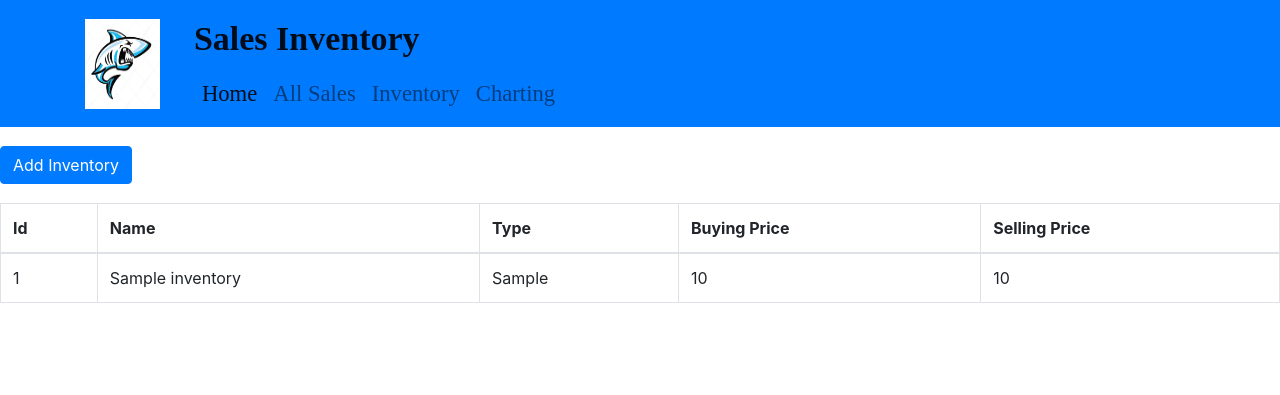
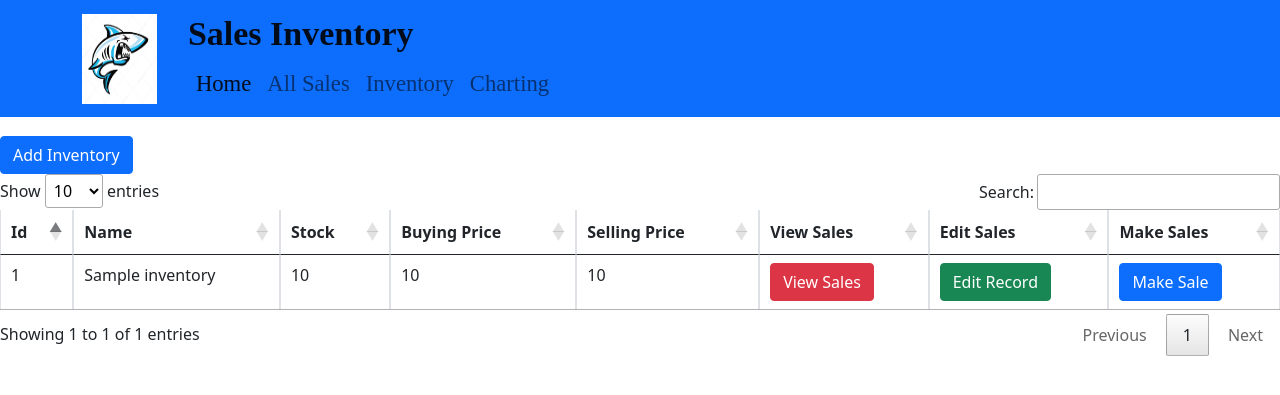
Before and after one commit to Mwangikimathi/SalesSystem, a Flask app: page / in a window 1280 px wide. Shown: the top 395 px of the page. Run offline with Flask 2, Linux system fonts and the light colour scheme; tables that the repository leaves empty hold one stand-in row (values such as "Sample post"); parts of the project's set-up code (start-up, migrations or seed data) failed here and were passed over; some libraries are stand-ins or nearby versions.

Commit message:
changes made

```diff
--- a/app.py
+++ b/app.py
@@ -1,6 +1,6 @@
 from flask import Flask,render_template,request,url_for,redirect
 from flask_sqlalchemy import SQLAlchemy
-
+from datetime import datetime
 
 app = Flask(__name__)
 app.config['SQLALCHEMY_DATABASE_URI'] = 'postgresql://postgres:nelsonkimathi123@localhost:5432/sales_database'
@@ -13,33 +13,90 @@ def create_tables():
 
 class Item(db.Model):
     __tablename__ = 'inventories'
-    id = db.Column(db.Integer, primary_key=True)
+    id = db.Column(db.Integer, primary_key=True, autoincrement=True)
     name = db.Column(db.String(80), unique=True, nullable=False)
-    type = db.Column(db.String(80), unique=True, nullable=False)
-    buying_price = db.Column(db.Integer, unique=True, nullable=False)
-    selling_price = db.Column(db.Integer, unique=True, nullable=False)
+    stock = db.Column(db.Integer, unique=True, nullable=False)
+    buying_price = db.Column(db.Integer, unique=False, nullable=False)
+    selling_price = db.Column(db.Integer, unique=False, nullable=False)
 
+class Sale(db.Model):
+    __tablename__ = 'sales'
+    id = db.Column(db.Integer, primary_key = True, autoincrement=True)
+    quantity = db.Column(db.Integer, primary_key=True)
+    created_at =  db.Column(db.DateTime, nullable=False,default=datetime.utcnow)
+    inv_id = db.Column(db.Integer, db.ForeignKey('inventories.id'),nullable=False)
+    inventories = db.relationship('Item',backref=db.backref('sales', lazy=True))
 
 
 @app.route('/', methods = ['GET','POST'])
 def add_details():
     if request.method == 'POST':
        name = request.form['name']
-       type = request.form['type']
+       stock = request.form['stock']
        buying_price = request.form['buying_price']
        selling_price = request.form['selling_price']
 
-
-       print(name ,type ,buying_price ,selling_price)
-       inventories = Item(name = name, type = type, buying_price = buying_price, selling_price = selling_price)
+       print(name ,stock, buying_price ,selling_price)
+       inventories = Item(name = name, stock = stock, buying_price = buying_price, selling_price = selling_price)
        print('Record successfully added')
        db.session.add(inventories)
        db.session.commit()
        return redirect(url_for('add_details'))
     else:
         goods = Item.query.all()
-        return render_template('items.html',goods = goods)
+        return render_template('items.html', goods = goods)
 
+@app.route('/sale/<int:inv_id>', methods = ['GET','POST'])
+def make_sales(inv_id):
+    if request.method == 'POST':
+       quantity = request.form['quantity']
+       inv_id = request.form['inv_id']
+
+       n = Item.query.filter_by(id = inv_id).first()
+       n.stock = int(n.stock) - int(quantity)
+       if int(n.stock) - int(quantity) <= 0:
+           print("Quantity entered is more than stock")
+           return redirect(url_for('add_details'))
+
+       db.session.add(n)
+       db.session.commit()
+
+       print(quantity ,inv_id)
+       sale = Sale(quantity = quantity, inv_id = inv_id)
+       db.session.add(sale)
+       db.session.commit()
+       return redirect(url_for('add_details'))
+    else:
+        return render_template('items.html')
+
+@app.route('/edit/<int:y>', methods = ['GET','POST'])
+def edititem(y):
+    if request.method == 'GET':
+        editem = Item.query.filter_by(id = y).first()
+        print(editem)
+
+        return render_template('edititem.html', form = editem)
+    else:
+       editem = Item.query.filter_by(id = y).first()
+       editem.name = request.form['name']
+       editem.stock = request.form['stock']
+       editem.buying_price = request.form['buying_price']
+       editem.selling_price = request.form['selling_price']
+
+       db.session.add(editem)
+       db.session.commit()
+       print("Record successfully edited")
+       return redirect(url_for('add_details'))
+
+
+
+
+@app.route('/viewsales/<int:x>', methods = ['GET'])
+def viewsales(x):
+    if request.method == 'GET':
+        item_sale = Sale.query.filter_by(inv_id = x).all()
+        print(item_sale)
+        return render_template('viewsales.html', posts = item_sale)
 
 
 if __name__=="__main__":
--- a/templates/items.html
+++ b/templates/items.html
@@ -1,13 +1,14 @@
 <!DOCTYPE html>
 <html lang="en">
-<head>
+<head>{% block head %} {% endblock %}
     <meta charset="UTF-8">
     <meta http-equiv="X-UA-Compatible" content="IE=edge">
     <meta name="viewport" content="width=device-width, initial-scale=1.0">
-    <link rel="stylesheet" href="https://maxcdn.bootstrapcdn.com/bootstrap/4.0.0/css/bootstrap.min.css"
-    integrity="sha384-Gn5384xqQ1aoWXA+058RXPxPg6fy4IWvTNh0E263XmFcJlSAwiGgFAW/dAiS6JXm" crossorigin="anonymous">
+    <link rel="stylesheet" href="https://cdn.datatables.net/1.10.24/css/jquery.dataTables.min.css">
+    <link href="https://cdn.jsdelivr.net/npm/bootstrap@5.0.0-beta2/dist/css/bootstrap.min.css" rel="stylesheet"
+    integrity="sha384-BmbxuPwQa2lc/FVzBcNJ7UAyJxM6wuqIj61tLrc4wSX0szH/Ev+nYRRuWlolflfl" crossorigin="anonymous">
 
-    <title>Inventory</title>
+    <title>{% block title %} {% endblock %} Inventory</title>
 </head>
 <body>
 
@@ -42,6 +43,7 @@
     </div>
    </div>
   </nav>
+
     <!-- Button trigger modal -->
 <button type="button" class="btn btn-primary" data-toggle="modal" data-target="#exampleModal" style="margin-top: 0.5cm;">
     Add Inventory
@@ -53,8 +55,7 @@
       <div class="modal-content">
         <div class="modal-header">
           <h5 class="modal-title" id="exampleModalLabel">Add Inventory</h5>
-          <button type="button" class="close" data-dismiss="modal" aria-label="Close">
-            <span aria-hidden="false"></span>
+          <button type="button" class="btn-close" data-dismiss="modal" aria-label="Close">
           </button>
         </div>
         <div class="modal-body">
@@ -62,23 +63,23 @@
             <form action="/"  method="POST">
                 <div class="form-group">
                   <label for="exampleInputName">Name</label>
-                  <input type="text" class="form-control" name="name" id="text" aria-describedby="text" placeholder="Enter Inventory Name">
+                  <input type="text" class="form-control" name="name" id="text" aria-describedby="text" placeholder="Enter Inventory Name" required>
                 </div>
 
-                <label for="exampleInputType">Type</label>
-                <select class="form-control" name="type">
-                    <option>Product</option>
-                    <option>Service</option>
-                    </select>
+                <div class="form-group">
+                    <label for="exampleInputPrice">Stock</label>
+                    <input type="number" class="form-control" name="stock" aria-describedby="number" placeholder="Enter Available Stock" required>
+                  </div>
+
 
                 <div class="form-group">
                     <label for="exampleInputPrice">Buying Price</label>
-                    <input type="price" class="form-control"  name="buying_price" id="price" aria-describedby="price" placeholder="Enter Buying Price">
+                    <input type="price" class="form-control"  name="buying_price" aria-describedby="price" placeholder="Enter Buying Price" required>
                   </div>
 
                 <div class="form-group">
                 <label for="exampleInputPrice">Selling Price</label>
-                <input type="price" class="form-control" name="selling_price" id="price" aria-describedby="price" placeholder="Enter Selling Price">
+                <input type="price" class="form-control" name="selling_price"  aria-describedby="price" placeholder="Enter Selling Price" required>
                 </div>
 
 
@@ -93,14 +94,17 @@
   </div>
 
 
-  <table class="table table-bordered" style="margin-top: 0.5cm;">
+  <table class="table table-bordered" id="myTable" style="margin-top: 0.5cm;">
     <thead>
       <tr>
         <th scope="col">Id</th>
         <th scope="col">Name</th>
-        <th scope="col">Type</th>
+        <th scope="col">Stock</th>
         <th scope="col">Buying Price</th>
         <th scope="col">Selling Price</th>
+        <th scope="col">View Sales</th>
+        <th scope="col">Edit Sales</th>
+        <th scope="col">Make Sales</th>
       </tr>
     </thead>
     {% for good in goods %}
@@ -112,7 +116,7 @@
           {{good.name}}
         </td>
         <td>
-          {{good.type}}
+          {{good.stock}}
         </td>
         <td>
           {{good.buying_price}}
@@ -120,12 +124,55 @@
         <td>
           {{good.selling_price}}
         </td>
-      </tr>
+        <td>
+          <a href="/viewsales/{{good.id}}" type="button" class="btn btn-danger" data-bs-toggle="" data-target="">View Sales</a>
+        </td>
+        <td>
+          <a href="/edit/{{good.id}}" type="button" class="btn btn-success" data-bs-toggle="" data-bs-target="">
+            Edit Record
+        </a>
+         </td>
+          <td>
+            <button type="button" class="btn btn-primary" data-toggle="modal" data-target="#exampleModal{{good.id}}">
+              Make Sale
+            </button>
+          <div class="modal fade" id="exampleModal{{good.id}}" tabindex="-1" role="dialog" aria-labelledby="exampleModalLabel" aria-hidden="true">
+            <div class="modal-dialog" role="document">
+              <div class="modal-content">
+                <div class="modal-header">
+                  <h5 class="modal-title" id="exampleModalLabel">Make Sale</h5>
+                  <button type="button" class="btn-close" data-dismiss="modal" aria-label="Close">
+                    <span aria-hidden="false"></span>
+                  </button>
+                </div>
+                <div class="modal-body">
+
+                  <form action="/sale/{{good.id}}"  method="POST">
+                    <input type="hidden" name="inv_id" value="{{good.id}}" >
+                      <div class="form-group">
+                        <label for="exampleInputName">Quantity</label>
+                        <input type="text" class="form-control" name="quantity" id="text" aria-describedby="text" placeholder="Enter Quantity" required>
+                      </div>
+                      <div class="modal-footer">
+                      <button class="btn btn-outline-success" name="submit" type="submit">Submit</button>
+                      </div>
+                  </form>
+                </div>
+              </div>
+            </div>
+          </div>
+          </td>
+          </tr>
+
       {% endfor %}
   </table>
-  <script src="https://code.jquery.com/jquery-3.2.1.slim.min.js" integrity="sha384-KJ3o2DKtIkvYIK3UENzmM7KCkRr/rE9/Qpg6aAZGJwFDMVNA/GpGFF93hXpG5KkN" crossorigin="anonymous"></script>
-  <script src="https://cdnjs.cloudflare.com/ajax/libs/popper.js/1.12.9/umd/popper.min.js" integrity="sha384-ApNbgh9B+Y1QKtv3Rn7W3mgPxhU9K/ScQsAP7hUibX39j7fakFPskvXusvfa0b4Q" crossorigin="anonymous"></script>
-  <script src="https://maxcdn.bootstrapcdn.com/bootstrap/4.0.0/js/bootstrap.min.js" integrity="sha384-JZR6Spejh4U02d8jOt6vLEHfe/JQGiRRSQQxSfFWpi1MquVdAyjUar5+76PVCmYl" crossorigin="anonymous"></script>
-
+  <script src="https://code.jquery.com/jquery-3.6.0.js" integrity="sha256-H+K7U5CnXl1h5ywQfKtSj8PCmoN9aaq30gDh27Xc0jk=" crossorigin="anonymous"></script>
+  <script src="https://cdnjs.cloudflare.com/ajax/libs/popper.js/1.12.9/umd/popper.min.js" crossorigin="anonymous"></script>
+  <script src="https://maxcdn.bootstrapcdn.com/bootstrap/4.0.0/js/bootstrap.min.js"  crossorigin="anonymous"></script>
+  <script src="https://cdn.datatables.net/1.10.24/js/jquery.dataTables.min.js"></script>
+  <script>
+    $(document).ready( function () {
+    $('#myTable').DataTable();} );
+  </script>
 </body>
 </html>
```
Also changed, not shown: templates/edititem.html (added, +71 -0 lines), templates/viewsales.html (added, +93 -0 lines), static/css/viewsal.css (added), 2 other files.
